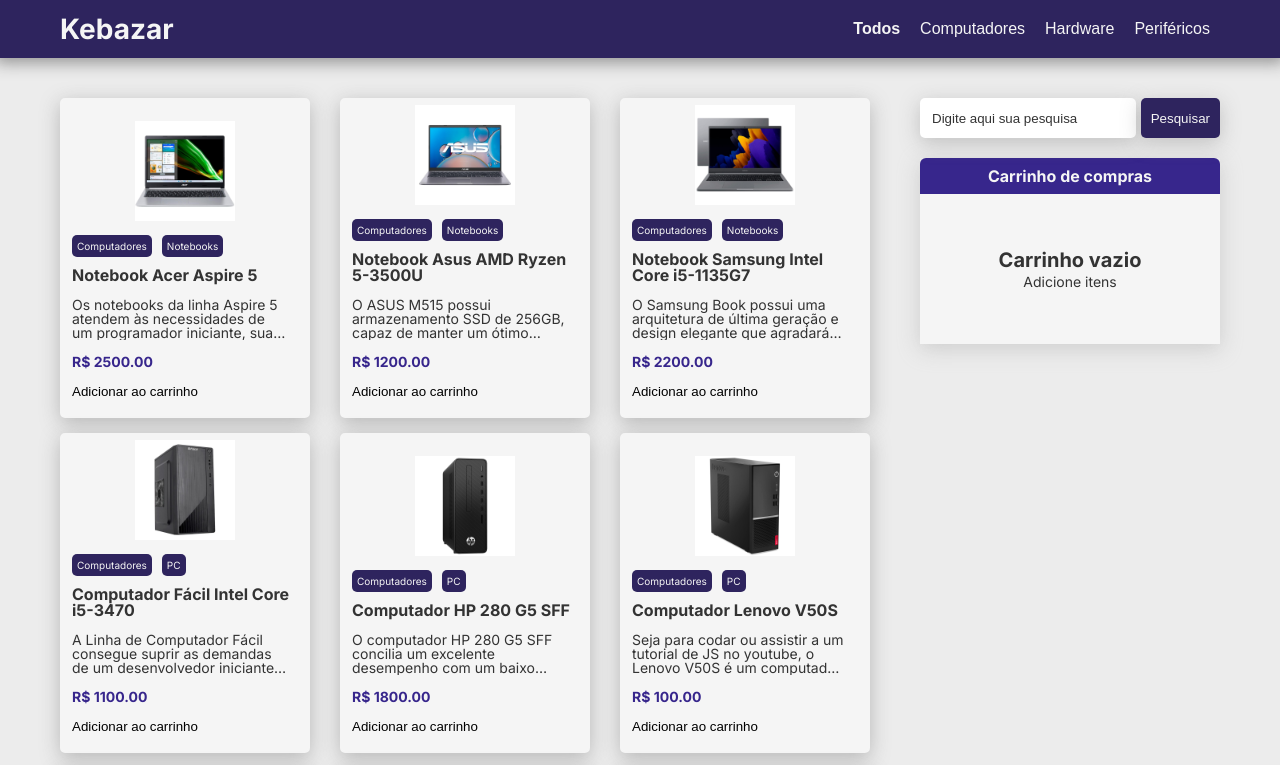
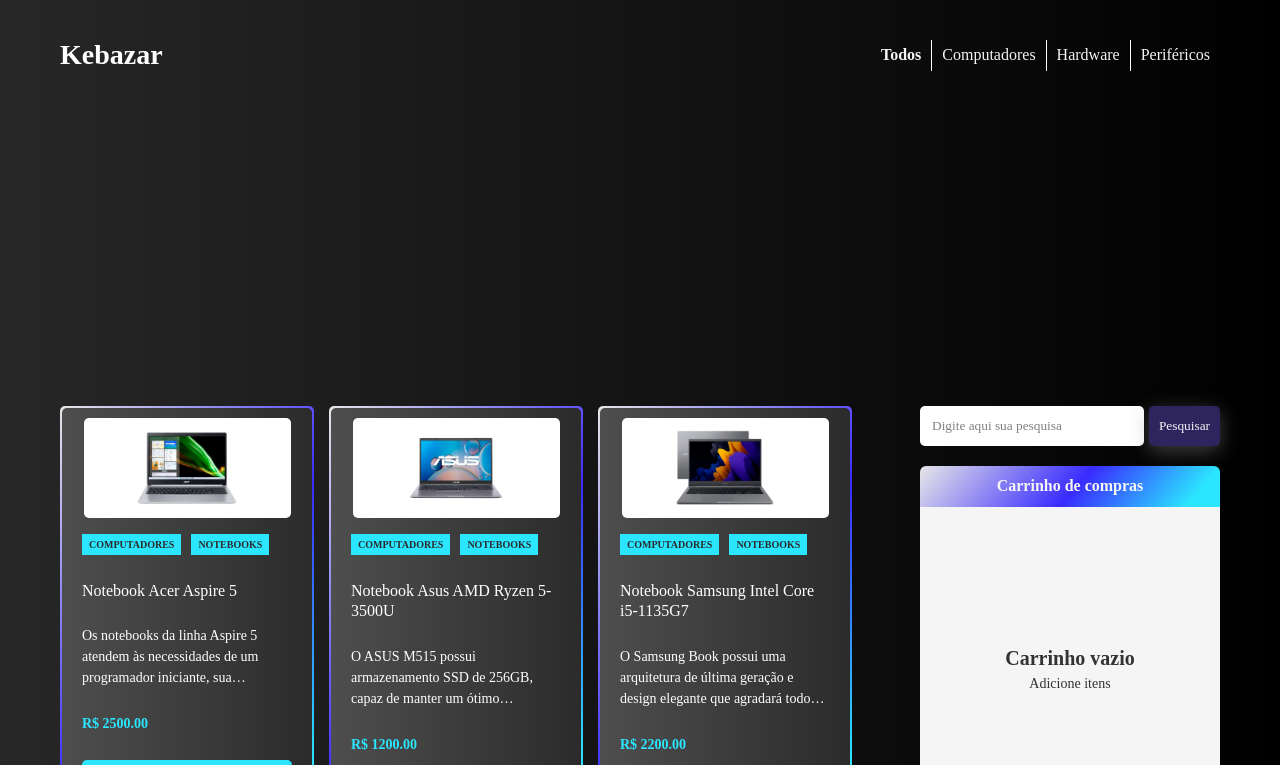
Before and after one commit to Danielle-Luz/Kenbazar, a plain HTML site: page index.html in a window 1280 px wide. Shown: the top 765 px of the page. Drawn offline with Linux system fonts and the light colour scheme.

Commit message:
loja com visual escuro

```diff
--- a/index.html
+++ b/index.html
@@ -94,11 +94,9 @@
                         <p>Adicione itens</p>
                     </section>
                     <section class="hidden">
-                        <div class="carrinho-adicionados-container">
-                            <ul class="carrinho-adicionados">
+                        <ul class="carrinho-adicionados">
 
-                            </ul>
-                        </div>
+                        </ul>
                         <section class="detalhes-compra">
                             <dl>
                                 <dt class="identificador">Quantidade:</dt>
--- a/src/css/style.css
+++ b/src/css/style.css
@@ -6,20 +6,32 @@
     --branco-escuro: #F5F5F5;
 }
 
+* {
+    font-family: Montserrat !important;
+    line-height: 1.3em;
+}
+
 body {
 	color: var(--cinza-escuro);
-    background-color: #ececec;
-    font-family: Inter;
+    background: linear-gradient(90deg, rgb(39, 39, 39) 0%, rgba(0,0,0,1) 100%);
     width: 100%;
 }
 
 header {
-    background-color: var(--roxo-escuro);
     display: flex;
-    box-shadow: 0px 0 15px 5px #2b2b2b73;
-    padding-block: 15px;
+    padding-block: 40px 15px;
 }
 
+.banner {
+    background-position: center;
+    background-size: cover;
+    border-radius: 10px;
+    display: block;
+    margin: 0 auto;
+    height: 250px;
+    margin-top: 30px;
+    width: 1200px;
+}
 
 h1, h2, h3, h4 {
     font-weight: bold;
@@ -43,7 +55,7 @@ h1, h2, h3, h4 {
 }
 
 .logo {
-    color: var(--branco-escuro);
+    color: white;
     font-size: 28px;
     font-weight: bold;
 }
@@ -99,6 +111,11 @@ h1, h2, h3, h4 {
     padding: 5px 10px;
 }
 
+.links li:not(:last-child) button {
+    border-right: 1px solid white;
+    border-radius: 0;
+}
+
 .links>li:first-child button:hover, .links .dropdown-ativo {
     background-color: var(--branco-escuro);
     border-radius: 10px;
@@ -115,7 +132,6 @@ h1, h2, h3, h4 {
     background-color: var(--roxo-claro);
     border-bottom-left-radius: 5px;
     border-bottom-right-radius: 5px;
-    box-shadow: 0 10px 10px -10px black;
     height: fit-content;
     position: absolute;
     width: 100%;
@@ -148,30 +164,44 @@ main.container {
 .vitrine {
     display: flex;
     flex-wrap: wrap;
-    gap: 15px 30px;
-    height: fit-content;
+    gap: 30px 15px;
+    height: 900px;
+    overflow: auto;
+}
+
+.vitrine::-webkit-scrollbar {
+    width: 10px;
 }
 
 .vitrine::-webkit-scrollbar-thumb {
-    background-color: var(--cinza-escuro);
+    background-color: white;
     border-radius: 5px;
 }
 
+.vitrine>li {
+    background-color: #FA8BFF;
+    background-image: linear-gradient(130deg, #e7e7e7 0%, #392bff 52%, #2be6ff 90%);
+    border-radius: 5px;
+    padding: 2px;
+}
+
 .produto {
-    background-color: var(--branco-escuro);;
-    border: 2px solid var(--branco-escuro);
+    background: linear-gradient(90deg, rgb(78, 78, 78) 0%, rgb(43, 43, 43) 100%);
     border-radius: 5px;
-    box-shadow: 0px 5px 20px 0px #77777773;
     box-sizing: border-box;
+    color: white;
     cursor: pointer;
     display: flex;
+    height: fit-content;
+    padding-inline: 10px;
     width: 250px;
 }
 
 .vitrine .produto {
     flex-direction: column;
-    justify-content: flex-end;
-    height: 320px;
+    min-height: fit-content;
+    height: 100%;
+    padding-block: 10px;
 }
 
 .vitrine .produto:hover {
@@ -179,9 +209,13 @@ main.container {
 }
 
 .vitrine .div-imagem {
+    background-color: white;
+    border-radius: 5px;
     display: flex;
     justify-content: center;
-    width: 100%;
+    margin: 0 auto;
+    width: 90%;
+    height: fit-content;
 }
 
 .div-imagem img {
@@ -192,7 +226,12 @@ main.container {
     display: flex;
     flex-direction: column;
     padding: 15px 10px;
-    row-gap: 15px;
+    row-gap: 25px;
+}
+
+.nome-produto {
+    color: white;
+    font-weight: 500;
 }
 
 button {
@@ -200,14 +239,17 @@ button {
 }
 
 .produto button {
-    background-color: transparent;
+    background-color: #2be6ff;
     border: none;
     border-bottom: 2px solid transparent;
     box-sizing: border-box;
+    border-radius: 5px;
+    color: rgb(43, 43, 43);
     cursor: pointer;
-    text-align: start;
-    padding: 0;
-    width: fit-content;
+    font-weight: 600;
+    text-align: center;
+    padding: 5px;
+    width: 100%;
     transition: 200ms;
 }
 
@@ -222,11 +264,12 @@ button {
 }
 
 .categoria {
-    background-color: var(--roxo-escuro);
-    border-radius: 5px;
-    color: var(--branco-escuro);
+    background-color: #2be6ff;
+    color: rgb(43, 43, 43);
     font-size: 10px;
-    padding: 5px;
+    font-weight: 600;
+    padding: 5px 7px;
+    text-transform: uppercase;
     width: fit-content;
 }
 
@@ -241,7 +284,7 @@ button {
 
 .preco {
     display: block;
-    color: var(--roxo-claro);
+    color: #2be6ff;
     font-weight: bold;
 }
 
@@ -257,7 +300,6 @@ form {
 
 input[type=search] {
     background-color: white;
-    box-shadow: 0px 5px 20px 0px #8b8b8b73;
     border: 2px solid transparent;
     flex-grow: 1;
 }
@@ -268,7 +310,7 @@ input[type=search]:focus {
 }
 
 input::placeholder {
-    color: var(--cinza-escuro);
+    color: gray
 }
 
 .b-pesquisar {
@@ -291,11 +333,11 @@ input[type=search], .b-pesquisar {
 
 .carrinho {
     width: 300px;
-    box-shadow: 0px 5px 20px 0px #a8a8a873;
 }
 
 .carrinho h2 {
-    background-color: var(--roxo-claro);
+    background-color: #FA8BFF;
+    background-image: linear-gradient(130deg, #e7e7e7 0%, #392bff 52%, #2be6ff 90%);
     border-top-left-radius: 6px;
     border-top-right-radius: 6px;
     color: var(--branco-escuro);
@@ -307,8 +349,10 @@ input[type=search], .b-pesquisar {
     align-items: center;
     display: flex;
     background-color: var(--branco-escuro);
+    border-bottom-left-radius: 5px;
+    border-bottom-right-radius: 5px;
     flex-direction: column;
-    height: 150px;
+    height: 330px;
     justify-content: center;
 }
 
@@ -323,11 +367,6 @@ input[type=search], .b-pesquisar {
 .carrinho-vazio h3 {
     margin-bottom: 5px;
     font-size: 20px;
-}
-
-.carrinho-adicionados-container {
-    background-color: var(--branco-escuro);
-    padding: 20px 5px 0;
 }
 
 .carrinho-adicionados {
@@ -347,8 +386,9 @@ input[type=search], .b-pesquisar {
 
 .carrinho-adicionados .produto {
     background-color: var(--branco-escuro);
+    border-bottom: 1px solid var(--cinza-claro);
     display: flex;
-    padding: 5px;
+    padding: 15px 5px;
     width: 100%;
 }
 
```
Also changed, not shown: src/img/banner.svg.
